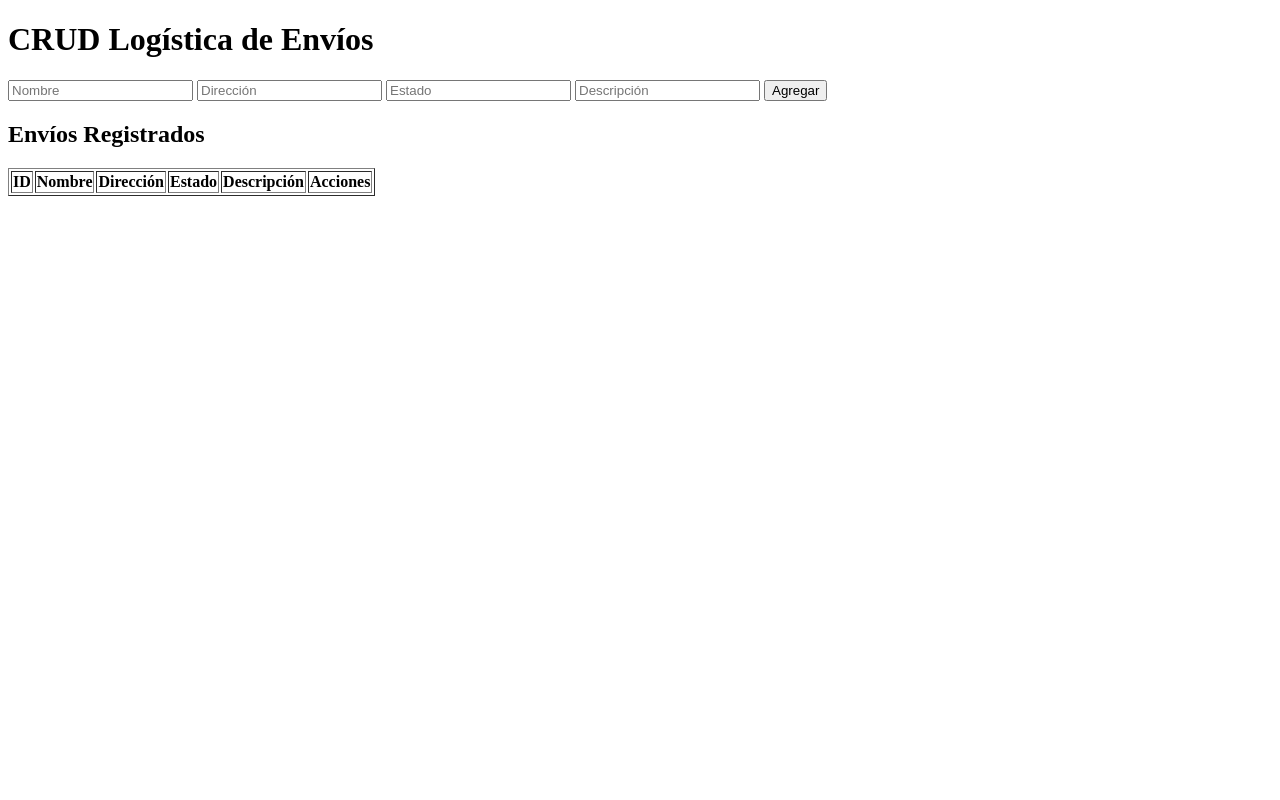
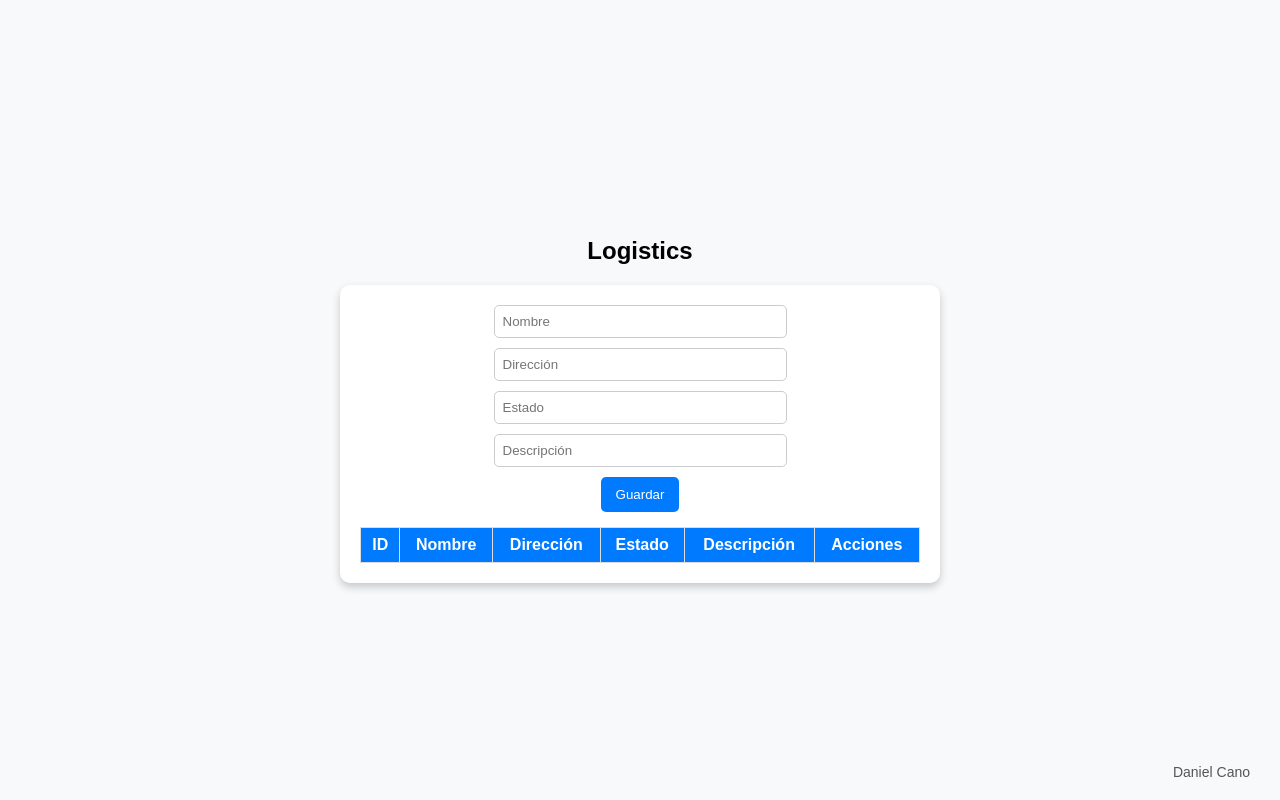
Before and after one commit to DanielKano/CRUDP, a Flask app: page / in a window 1280 px wide. Run offline with Flask 3, Linux system fonts and the light colour scheme; data that the repository does not hold is empty; some libraries are stand-ins or nearby versions.

Commit message:
actulizacion Definitiva

```diff
--- a/templates/index.html
+++ b/templates/index.html
@@ -5,93 +5,26 @@
     <meta charset="UTF-8">
     <meta name="viewport" content="width=device-width, initial-scale=1.0">
     <title>CRUD Logística de Envíos</title>
-    <script>
-        async function agregarEnvio() {
-            const nombre = document.getElementById("nombre").value;
-            const direccion = document.getElementById("direccion").value;
-            const estado = document.getElementById("estado").value;
-            const descripcion = document.getElementById("descripcion").value;
-
-            if (!nombre || !direccion || !estado || !descripcion) {
-                alert("Todos los campos son obligatorios");
-                return;
-            }
-
-            const respuesta = await fetch("/add", {
-                method: "POST",
-                headers: { "Content-Type": "application/json" },
-                body: JSON.stringify({ nombre, direccion, estado, descripcion })
-            });
-
-            if (respuesta.ok) {
-                alert("Envío agregado");
-                cargarEnvios();
-            } else {
-                alert("Error al agregar envío");
-            }
-        }
-
-        async function cargarEnvios() {
-            const respuesta = await fetch("/envios");
-            const envios = await respuesta.json();
-            const tabla = document.getElementById("tabla-envios");
-            tabla.innerHTML = "<tr><th>ID</th><th>Nombre</th><th>Dirección</th><th>Estado</th><th>Descripción</th><th>Acciones</th></tr>";
-
-            envios.forEach(([id, nombre, direccion, estado, descripcion]) => {
-                const fila = `<tr>
-                    <td>${id}</td>
-                    <td contenteditable="true" onBlur="actualizarEnvio(${id}, 'nombre', this.innerText)">${nombre}</td>
-                    <td contenteditable="true" onBlur="actualizarEnvio(${id}, 'direccion', this.innerText)">${direccion}</td>
-                    <td contenteditable="true" onBlur="actualizarEnvio(${id}, 'estado', this.innerText)">${estado}</td>
-                    <td contenteditable="true" onBlur="actualizarEnvio(${id}, 'descripcion', this.innerText)">${descripcion}</td>
-                    <td><button onclick="eliminarEnvio(${id})">Eliminar</button></td>
-                </tr>`;
-                tabla.innerHTML += fila;
-            });
-        }
-
-        async function actualizarEnvio(id, columna, valor) {
-            const datos = { [columna]: valor };
-
-            const respuesta = await fetch(`/update/${id}`, {
-                method: "PUT",
-                headers: { "Content-Type": "application/json" },
-                body: JSON.stringify(datos)
-            });
-
-            if (respuesta.ok) {
-                alert("Envío actualizado correctamente");
-                cargarUsuarios();  // Recargar la tabla
-            } else {
-                alert("Error al actualizar");
-            }
-        }
-
-        async function eliminarEnvio(id) {
-            if (!confirm("¿Seguro que quieres eliminar este envío?")) return;
-            const respuesta = await fetch(`/delete/${id}`, { method: "DELETE" });
-            if (respuesta.ok) {
-                alert("Envío eliminado");
-                cargarEnvios();
-            } else {
-                alert("Error al eliminar");
-            }
-        }
-
-        window.onload = cargarEnvios;
-    </script>
+    <link rel="stylesheet" href="styles.css">
+    <script src="script.js"></script>
 </head>
 
 <body>
-    <h1>CRUD Logística de Envíos</h1>
+    <div class="container">
+        <h2 class="title">Logistics</h2>
+
+        <div class="card">
+            <form id="envioForm">
+                <div class="input-group">
                     <input type="text" id="nombre" placeholder="Nombre">
                     <input type="text" id="direccion" placeholder="Dirección">
                     <input type="text" id="estado" placeholder="Estado">
                     <input type="text" id="descripcion" placeholder="Descripción">
-    <button onclick="agregarEnvio()">Agregar</button>
+                </div>
+                <button type="button" onclick="agregarEnvio()">Guardar</button>
+            </form>
 
-    <h2>Envíos Registrados</h2>
-    <table border="1" id="tabla-envios">
+            <table id="tabla-envios">
                 <tr>
                     <th>ID</th>
                     <th>Nombre</th>
@@ -101,6 +34,11 @@
                     <th>Acciones</th>
                 </tr>
             </table>
+        </div>
+    </div>
+    <footer class="footer">
+        Daniel Cano
+    </footer>
 </body>
 
 </html>
--- /dev/null
+++ b/templates/styles.css
@@ -0,0 +1,89 @@
+/* Estilos generales */
+body {
+    font-family: Arial, sans-serif;
+    background-color: #f8f9fa;
+    display: flex;
+    justify-content: center;
+    align-items: center;
+    height: 100vh;
+    margin: 0;
+}
+
+/* Contenedor principal */
+.container {
+    width: 80%;
+    max-width: 600px;
+}
+
+/* Título */
+.title {
+    text-align: center;
+    margin-bottom: 20px;
+}
+
+/* Tarjeta */
+.card {
+    background: white;
+    border-radius: 10px;
+    box-shadow: 0 4px 8px rgba(0, 0, 0, 0.2);
+    padding: 20px;
+    text-align: center;
+}
+
+/* Grupo de inputs */
+.input-group {
+    display: flex;
+    flex-wrap: wrap;
+    gap: 10px;
+    justify-content: center;
+    margin-bottom: 10px;
+}
+
+.input-group input {
+    width: calc(50% - 5px);
+    padding: 8px;
+    border: 1px solid #ccc;
+    border-radius: 5px;
+}
+
+/* Botón */
+button {
+    background-color: #007bff;
+    color: white;
+    padding: 10px 15px;
+    border: none;
+    border-radius: 5px;
+    cursor: pointer;
+    transition: 0.3s;
+}
+
+button:hover {
+    background-color: #0056b3;
+}
+
+/* Tabla */
+table {
+    width: 100%;
+    border-collapse: collapse;
+    margin-top: 15px;
+}
+
+th, td {
+    padding: 8px;
+    border: 1px solid #ddd;
+    text-align: center;
+}
+
+th {
+    background-color: #007bff;
+    color: white;
+}
+.footer {
+    text-align: right;
+    padding: 10px;
+    font-size: 14px;
+    color: #555;
+    position: absolute;
+    bottom: 10px;
+    right: 20px;
+}
```
Also changed, not shown: templates/script.js (added, +82 -0 lines). Lines whose indentation alone changed are shown as unchanged.
